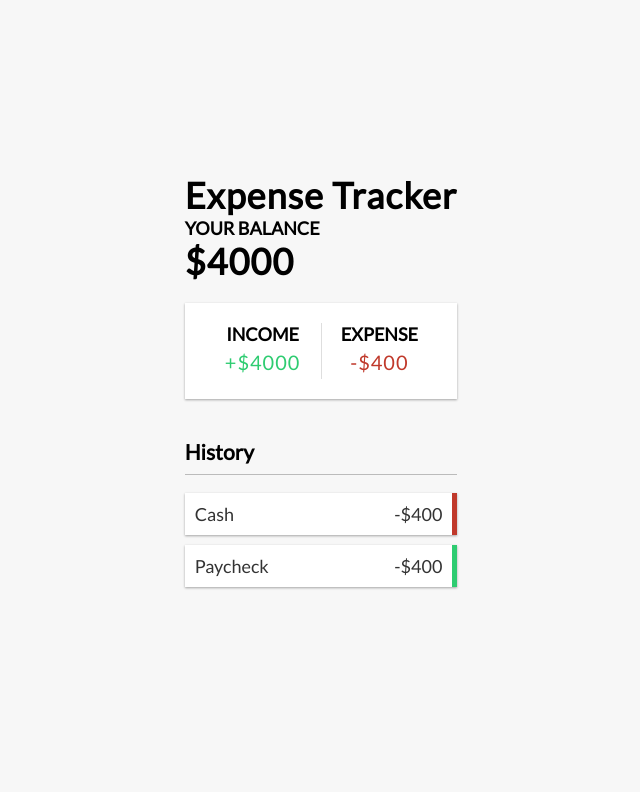
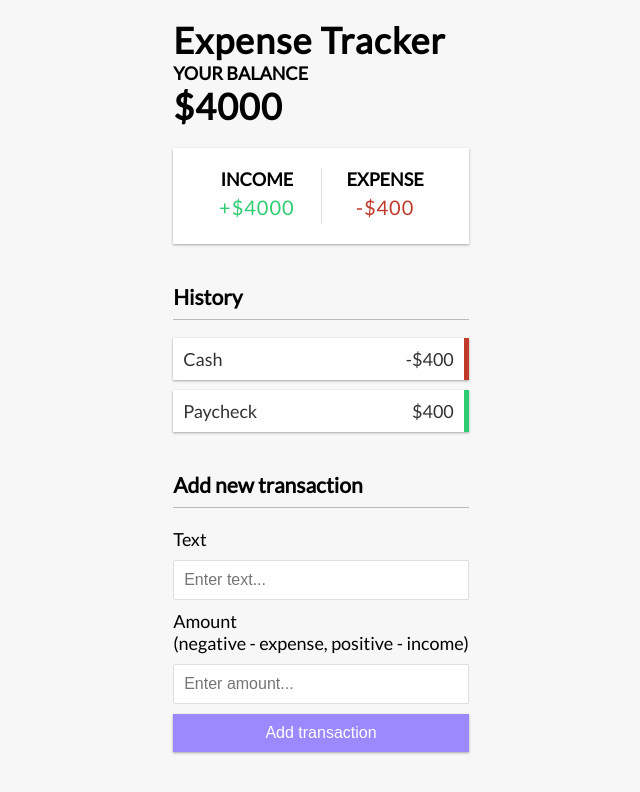
Before and after one commit to vikrantmalla/expense-tracker, a Vue app: page / in a window 1280 px wide. Shown: the top 792 px of the page, without its empty margins (319-959 px from the left). Built offline with nearby package versions, Linux system fonts and the light colour scheme.

Commit message:
feat: add a transaction component

```diff
--- a/src/App.vue
+++ b/src/App.vue
@@ -7,6 +7,7 @@
     <TotalBalance />
     <IncomeExpense />
     <TransactionList />
+    <AddTransaction />
   </main>
 </template>
 
@@ -16,13 +17,15 @@
 import TotalBalance from './components/TotalBalance.vue'
 import IncomeExpense from './components/IncomeExpense.vue';
 import TransactionList from './components/TransactionList.vue';
+import AddTransaction from "./components/AddTransaction.vue"
 
 export default {
   components: {
     HeaderBar,
     TotalBalance,
     IncomeExpense,
-    TransactionList
+    TransactionList,
+    AddTransaction
   }
 }
 </script>
--- /dev/null
+++ b/src/components/AddTransaction.vue
@@ -0,0 +1,15 @@
+<template>
+    <h3>Add new transaction</h3>
+    <form id="form">
+        <div class="form-control">
+            <label for="text">Text</label>
+            <input type="text" id="text" placeholder="Enter text..." />
+        </div>
+        <div class="form-control">
+            <label for="amount">Amount <br />
+                (negative - expense, positive - income)</label>
+            <input type="text" id="amount" placeholder="Enter amount..." />
+        </div>
+        <button class="btn">Add transaction</button>
+    </form>
+</template>
--- a/src/components/TransactionList.vue
+++ b/src/components/TransactionList.vue
@@ -6,7 +6,7 @@
             <button class="delete-btn"> x </button>
         </li>
         <li class="plus">
-            Paycheck <span>-$400</span>
+            Paycheck <span>$400</span>
             <button class="delete-btn"> x </button>
         </li>
     </ul>
```
